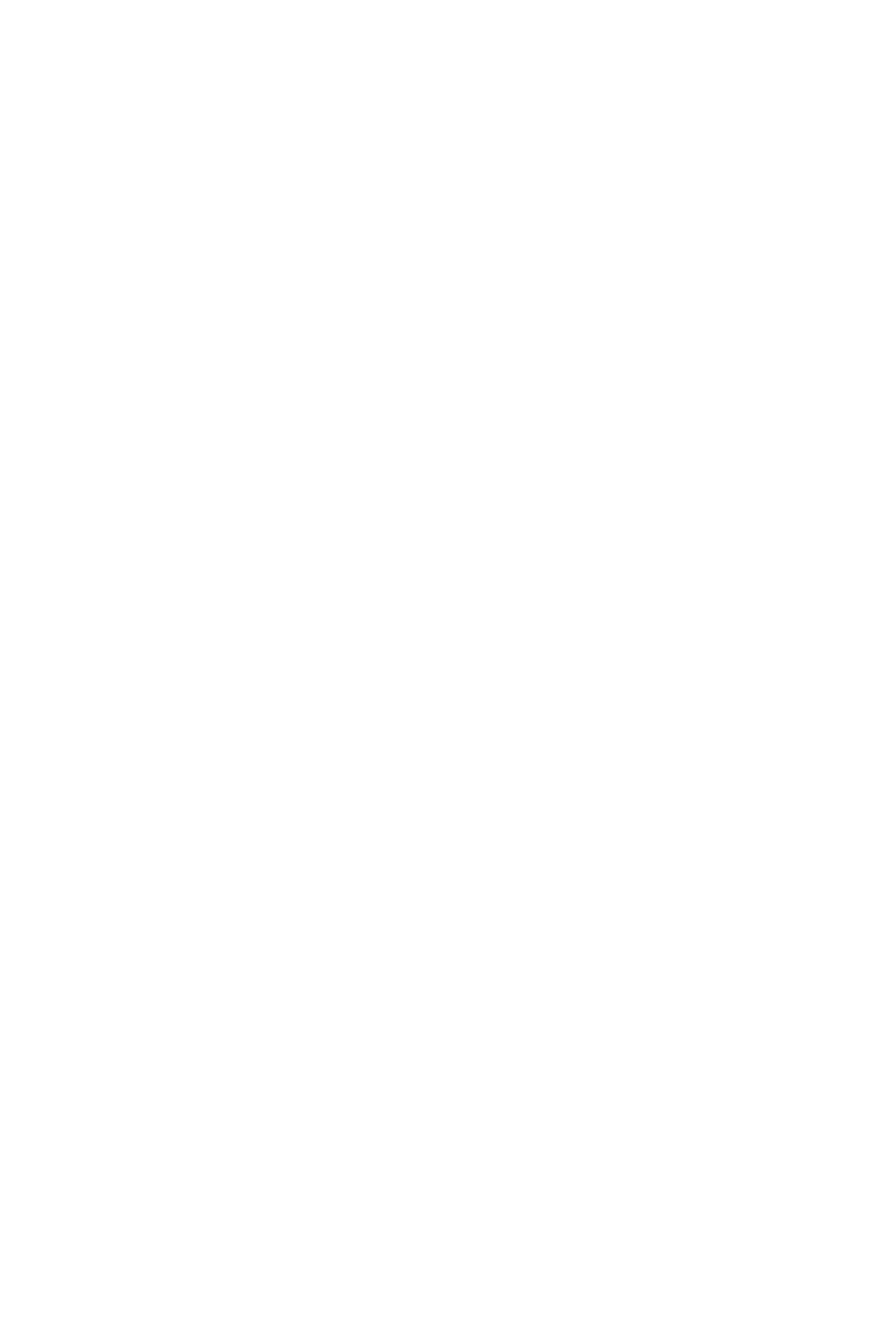
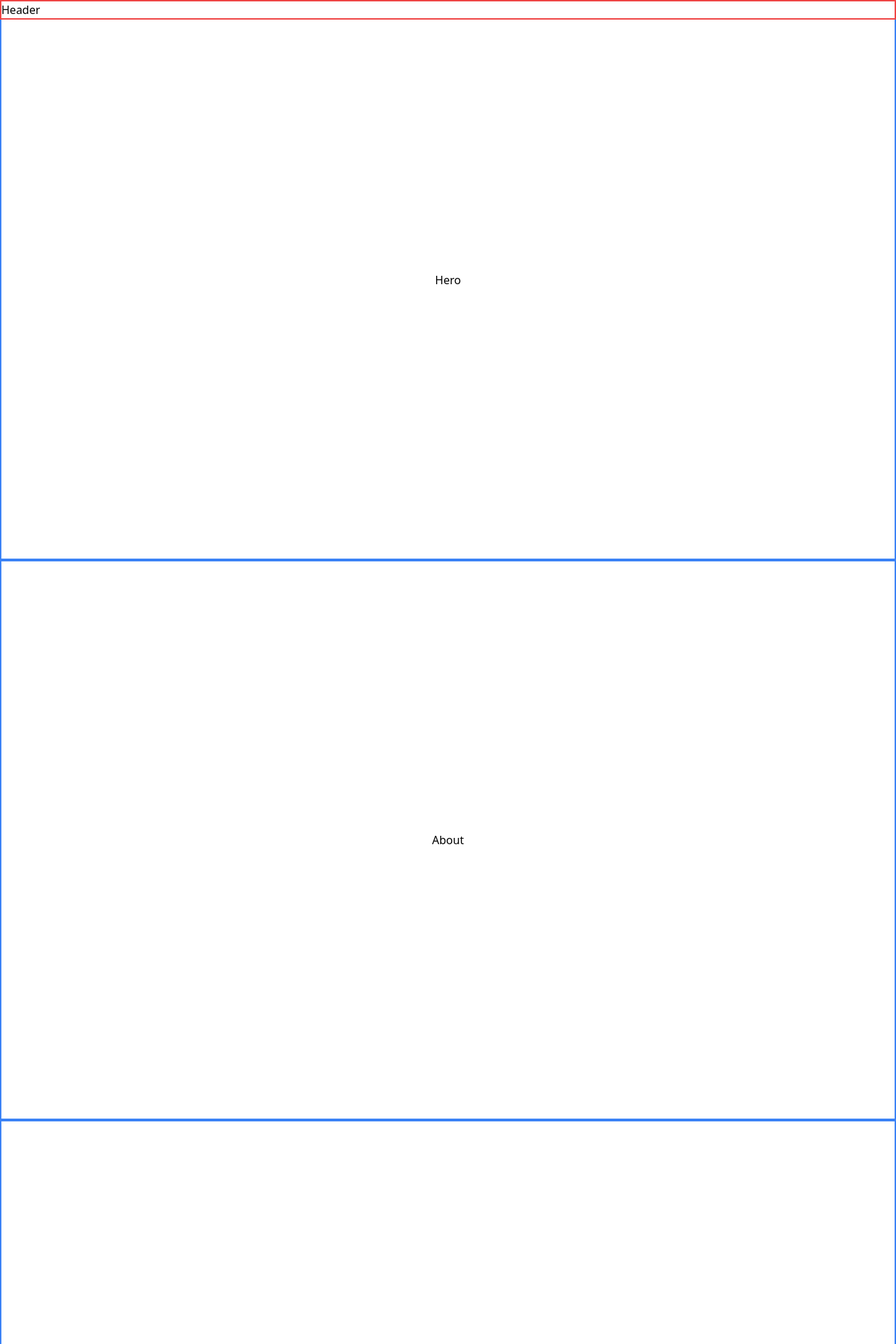
Before and after one commit to wahabshaikh/wahabshaikh.com, a Next.js app: page / in a window 1280 px wide. Shown: the top 1920 px of the page at 70% size. Before the commit the page ends 800 px from the top, so only its background shows below. Built offline with nearby package versions, Linux system fonts and the light colour scheme.

Commit message:
:+1: Basic layout

```diff
--- /dev/null
+++ b/components/footer.js
@@ -0,0 +1,3 @@
+export default function Footer() {
+  return <footer className="border-2 border-red-500">Footer</footer>;
+}
--- /dev/null
+++ b/components/header.js
@@ -0,0 +1,5 @@
+export default function Header() {
+  return (
+    <header className="fixed w-full border-2 border-red-500">Header</header>
+  );
+}
--- /dev/null
+++ b/components/layout.js
@@ -0,0 +1,12 @@
+import Footer from "./footer";
+import Header from "./header";
+
+export default function Layout({ children }) {
+  return (
+    <div className="flex flex-col min-h-screen">
+      <Header />
+      <main className="flex-1">{children}</main>
+      <Footer />
+    </div>
+  );
+}
--- /dev/null
+++ b/components/section-about.js
@@ -0,0 +1,5 @@
+import Section from "./section";
+
+export default function About() {
+  return <Section>About</Section>;
+}
--- /dev/null
+++ b/components/section-contact.js
@@ -0,0 +1,5 @@
+import Section from "./section";
+
+export default function Contact() {
+  return <Section>Contact</Section>;
+}
--- /dev/null
+++ b/components/section-hero.js
@@ -0,0 +1,5 @@
+import Section from "./section";
+
+export default function Hero() {
+  return <Section>Hero</Section>;
+}
--- /dev/null
+++ b/components/section-work.js
@@ -0,0 +1,5 @@
+import Section from "./section";
+
+export default function Work() {
+  return <Section>Work</Section>;
+}
--- /dev/null
+++ b/components/section.js
@@ -0,0 +1,7 @@
+export default function Section({ children }) {
+  return (
+    <section className="min-h-screen flex justify-center items-center border-2 border-blue-500">
+      {children}
+    </section>
+  );
+}
--- a/pages/_app.js
+++ b/pages/_app.js
@@ -1,5 +1,10 @@
+import Layout from "../components/layout";
 import "../styles/globals.css";
 
 export default function App({ Component, pageProps }) {
-  return <Component {...pageProps} />;
+  return (
+    <Layout>
+      <Component {...pageProps} />
+    </Layout>
+  );
 }
--- a/pages/index.js
+++ b/pages/index.js
@@ -1,11 +1,19 @@
 import Head from "next/head";
+import About from "../components/section-about";
+import Contact from "../components/section-contact";
+import Hero from "../components/section-hero";
+import Work from "../components/section-work";
 
 export default function Home() {
   return (
-    <div>
+    <>
       <Head>
         <title>Wahab Shaikh</title>
       </Head>
-    </div>
+      <Hero />
+      <About />
+      <Work />
+      <Contact />
+    </>
   );
 }
```
